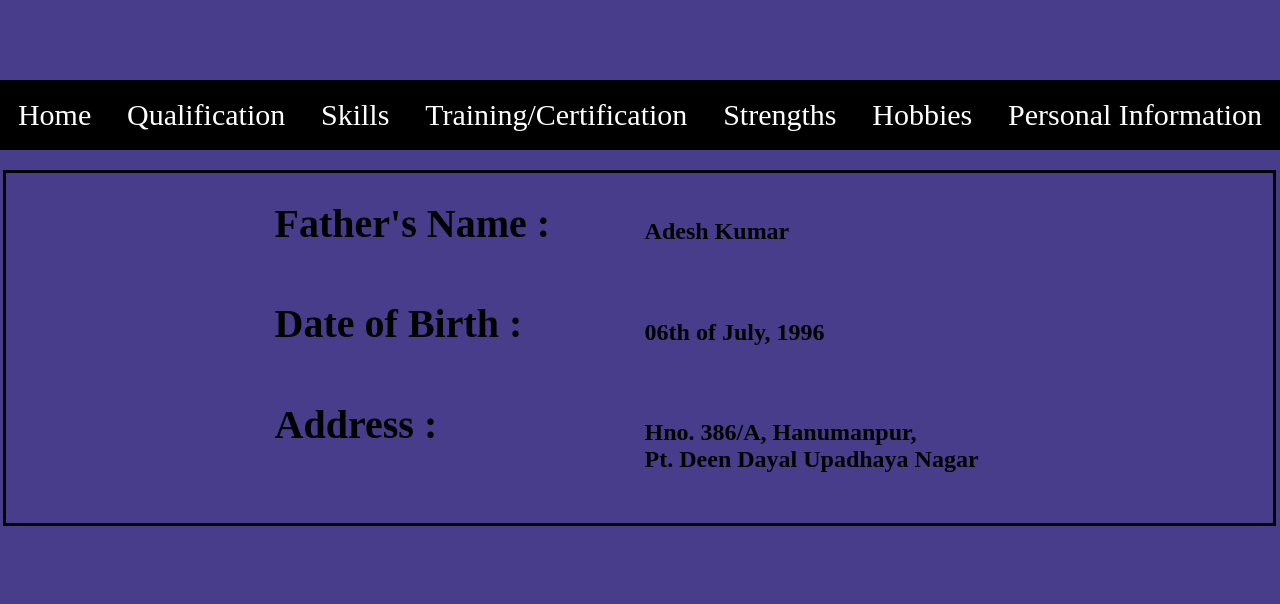
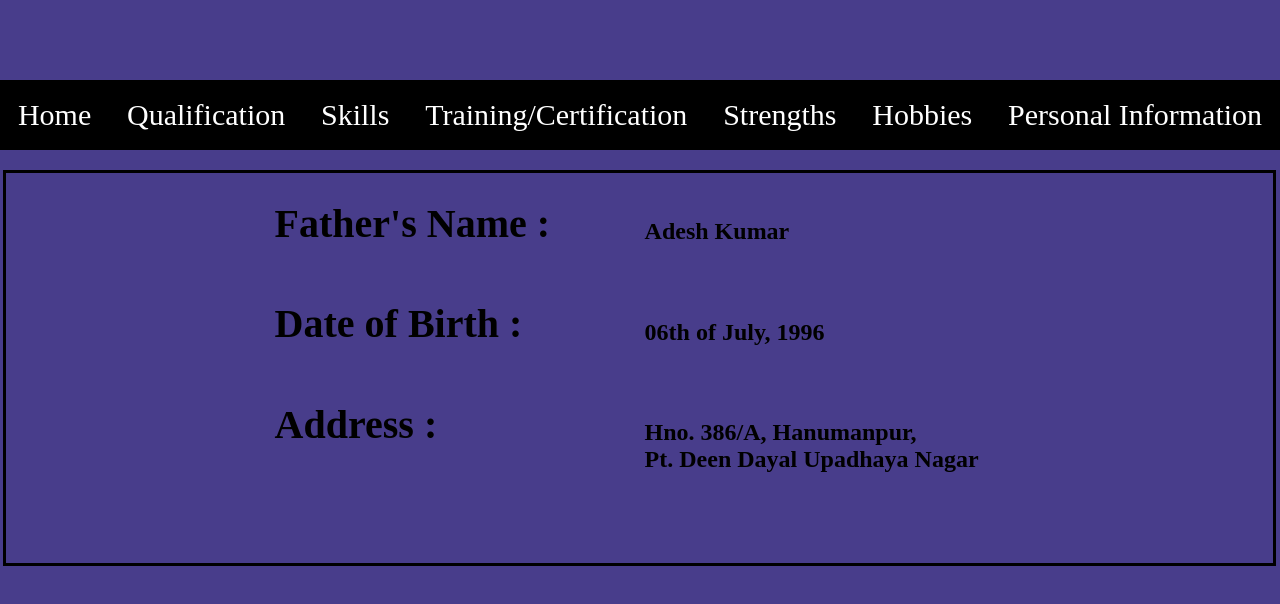
Before and after one commit to Utsavj06/React_Portfolio, a React (Create React App) app: page /pi in a window 1280 px wide. Shown: the top 604 px of the page. Built offline with nearby package versions, Linux system fonts and the light colour scheme.

Commit message:
better css

```diff
--- a/src/Components/Pi.css
+++ b/src/Components/Pi.css
@@ -1,6 +1,6 @@
 .Parent{
     border:3px solid black;
-    height:350px;
+    height:390px;
     margin-top:20px;
     display:flex;
     flex-direction:column;
```
